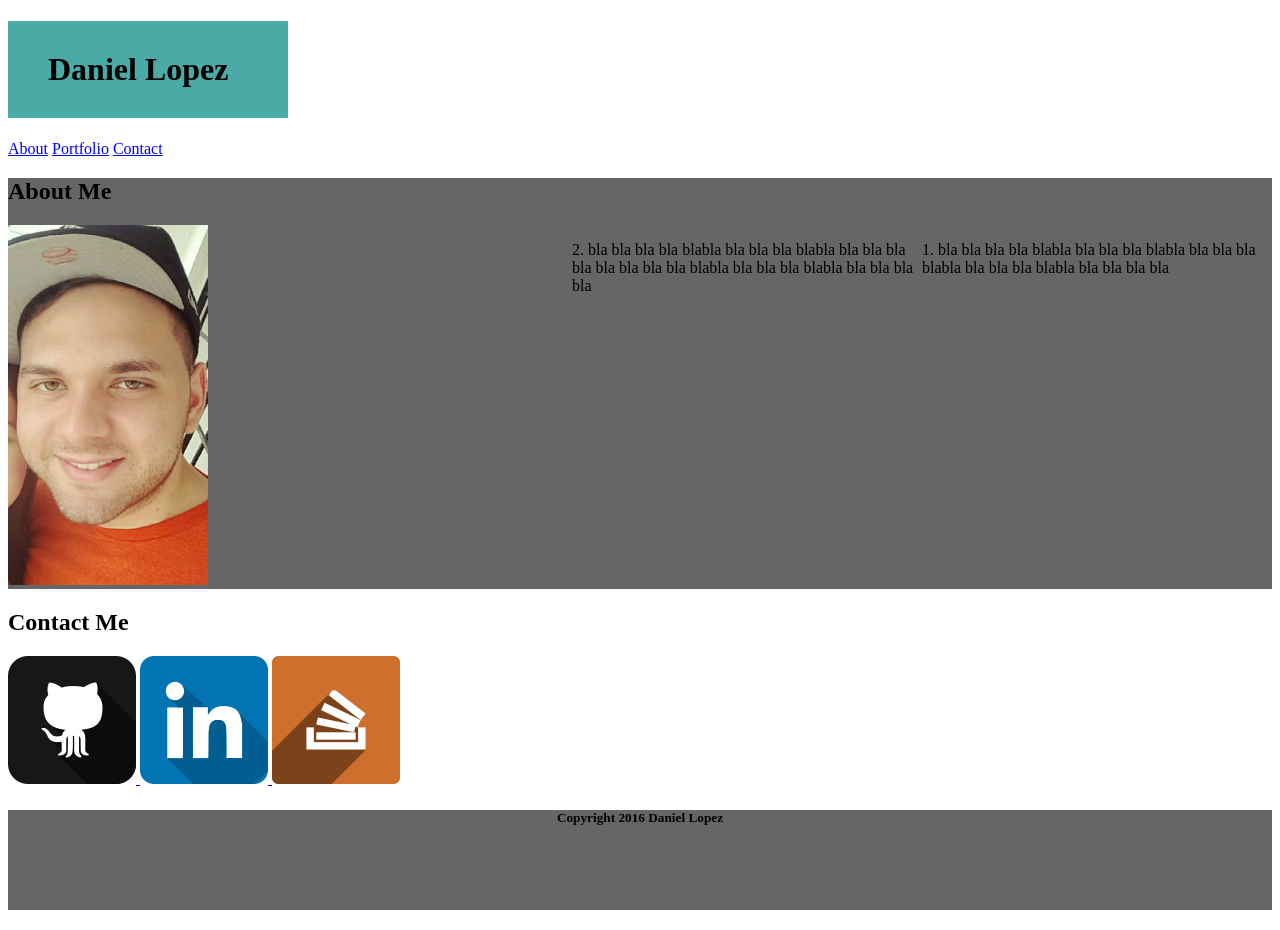
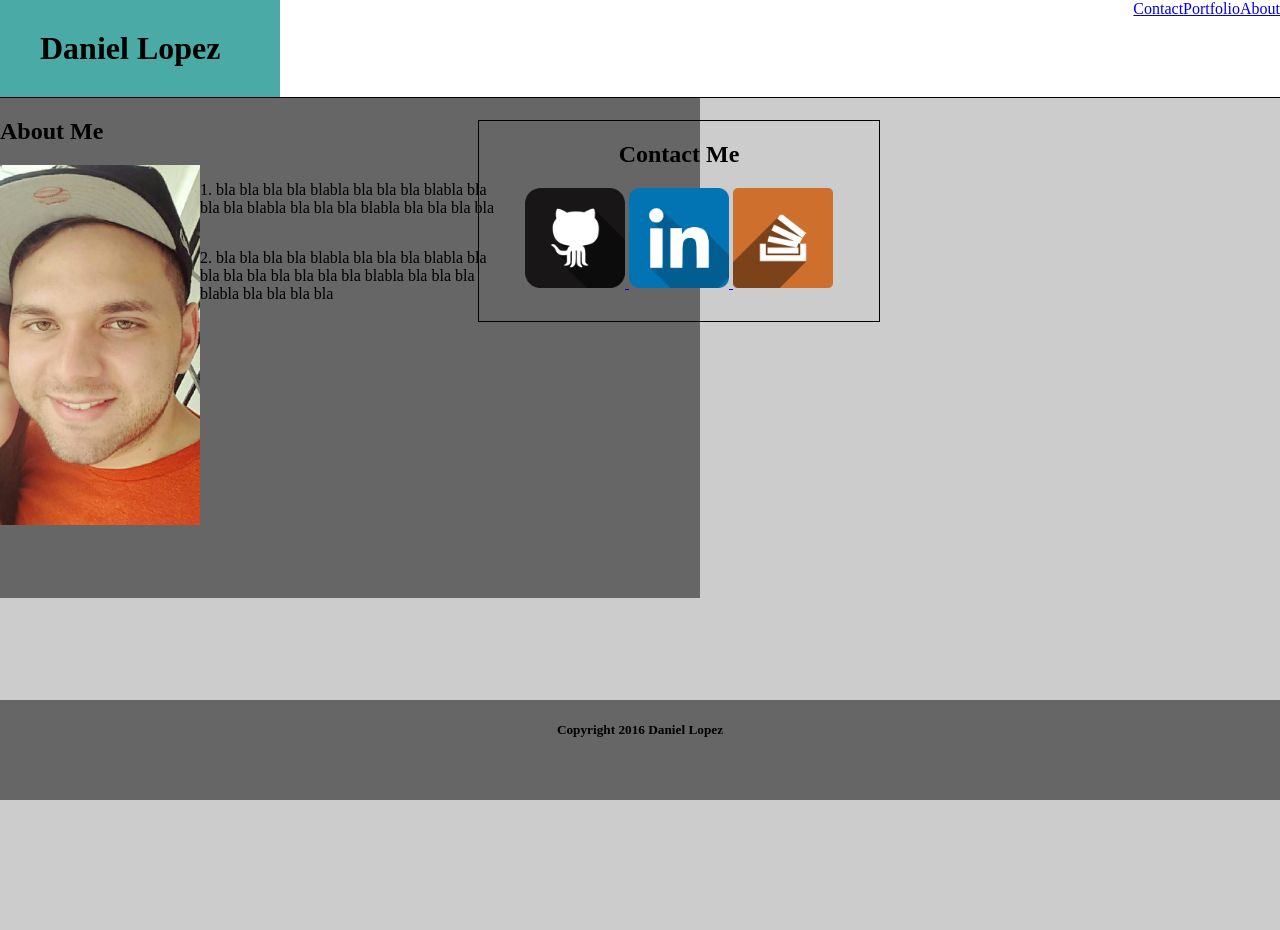
Before and after one commit to dlopez16/Basic-Portfolio, a plain HTML site: page index.html in a window 1280 px wide. After the commit the page ends 800 px from the top, so only its background shows below. Drawn offline with Linux system fonts and the light colour scheme.

Commit message:
updading

```diff
--- a/assets/css/style.css
+++ b/assets/css/style.css
@@ -1,30 +1,53 @@
 /**{*/
 	/*box-sizing: border-box;*/
 	/*text-align: center;*/
-}
+/*}*/
 
 body{
-	margin: 0;
-	padding: 0;
+	/*margin: 0;*/
+	/*padding: 0;*/
 	background-color: #cccccc;
+	margin-left: 200px;
+	margin: 0px;
+
 }
 
 header{
 	background:#ffffff;
 	border-color: #cccccc;
+	/*width: 200px;*/
+	overflow: auto;
+	border-bottom: 1px solid;
+}
 
+
+#contact-info{
+	/*float:left;*/
+	margin-left: 900px;
+	border: 1px solid;
+	width: 400px;
+	text-align: center;
+	height: 200px;
+	position: absolute;
+	top:120px;
+	right: 400px;
 }
 
 h1{
 	background: #4aaaa5;
 	padding: 30px 40px;
-	width: 200px
+	width: 200px;
+	float:left;
+	margin:0;
 }
 
+h2{
+
+}
 
 p{
-	width: 350px;
-	float: right;
+	width: 300px;
+	float: left;
 
 }
 
@@ -35,22 +58,38 @@ p{
 #bio-image{
 	width: 200px;
 	height:360px;
-	margin-right: 20px;
+	float:left;
 
 }
-
-
 
 footer{
 	background: #666666;
 	height: 100px;
 	text-align:center;
-	margin-bottom: 20px;
+	margin-top: 200px;
+	position: absolute;
+	bottom: 0;
+	width: 100%;
+	left:0px;
 
+}
 
-
+img{
+	width: 100px
 }
 
 #main-bio{
 	background: #666666;
+	height: 500px;
+	position:absolute;
+	width: 700px;
 	}
+#boxes{
+float:right;
+right:20px;
+}
+
+a{
+	top: 0;
+	right:12px;
+}
```
